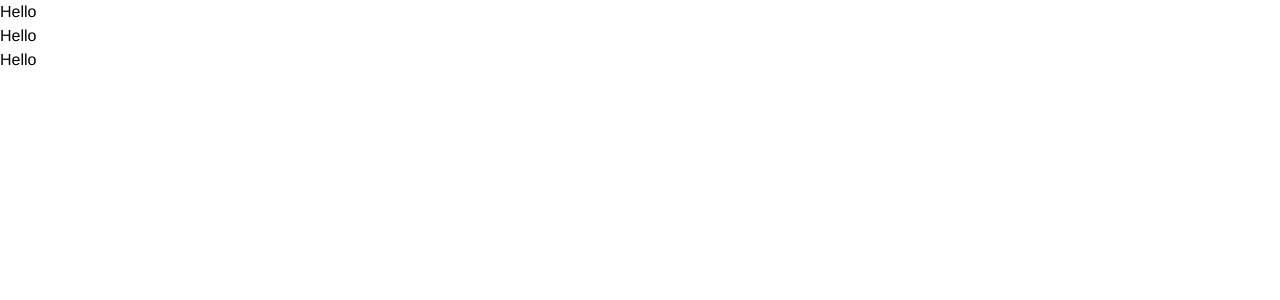
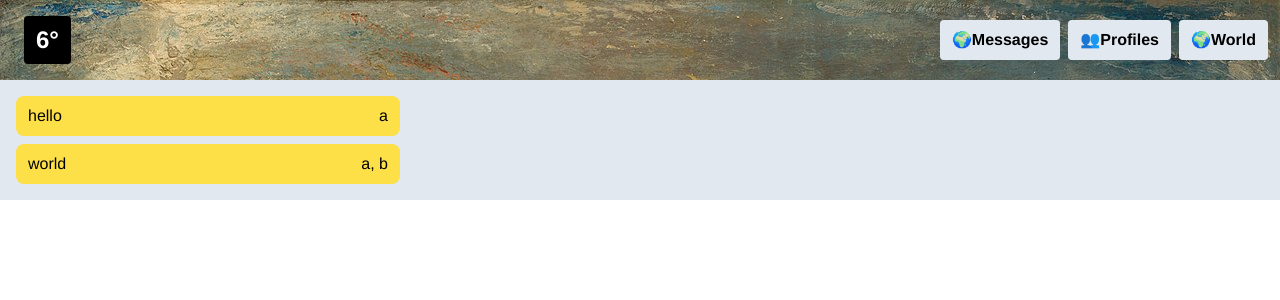
Before and after one commit to MichaelCollingwood/SignatureChainingExperiment, a Next.js app: page /messages in a window 1280 px wide. Shown: the top 300 px of the page. Built offline with nearby package versions, Linux system fonts and the light colour scheme.

Commit message:
Add messages to page

```diff
--- a/src/components/Head.tsx
+++ b/src/components/Head.tsx
@@ -2,6 +2,7 @@ import Head from "next/head"
 
 export const Header = () => (
     <Head>
+        <link rel="shortcut icon" href="../../public/favicon.PNG" />
         <title>6°</title>
     </Head>
 )
--- a/src/components/Message.tsx
+++ b/src/components/Message.tsx
@@ -1,8 +1,11 @@
-export default function Message() {
+export default function Message({ text, sources }: { text: string, sources: string[] }) {
     return (
-        <li>
-            <p>
-                Hello
+        <li className='m-2 bg-yellow-300 rounded-lg px-3 py-2 flow-root max-w-sm'>
+            <p className='float-left'>
+                {text}
+            </p>
+            <p className='float-right'>
+                {sources.join(', ')}
             </p>
         </li>
     )
--- a/src/components/NavItem.tsx
+++ b/src/components/NavItem.tsx
@@ -4,7 +4,7 @@ import Emoji from './Emoji';
 export default function NavItem({emoji, where}: {emoji: string, where: string}) {
     return (
         <div className="px-1">
-            <li className="sm:inline-flex sm:w-auto w-full px-3 py-2 rounded bg-black hover:bg-white text-white font-bold hover:text-black">
+            <li className="sm:inline-flex sm:w-auto w-full px-3 py-2 rounded bg-slate-200 hover:bg-white hover:text-black font-bold">
                 <Link href={`/${where.toLowerCase()}`}>
                     <div>
                         <Emoji symbol={emoji} label={where}/>
--- a/src/pages/index.tsx
+++ b/src/pages/index.tsx
@@ -7,6 +7,9 @@ export default function Home() {
     <div>
       <Header />
       <Navbar />
+      <div className='bg-slate-200 p-2'>
+        Info
+      </div>
     </div>
   );
 }
--- a/src/pages/messages.tsx
+++ b/src/pages/messages.tsx
@@ -1,20 +1,24 @@
 import React, { useState } from 'react';
+import { Header } from '../components/Head';
 import Message from '../components/Message';
+import { Navbar } from '../components/NavBar';
 
 type Message = {
-    data: string,
-    validSources: string[]
+    text: string,
+    sources: string[]
 }
 
 export default function Messages() {
-    const [messages, setMessages] = useState<Message[]>([])
+    const [messages, setMessages] = useState<Message[]>([{text: 'hello', sources:['a']}, {text: 'world', sources:['a', 'b']}])
 
     return (
         <div>
-            <ul>
-                <Message />
-                <Message />
-                <Message />
+            <Header />
+            <Navbar />
+            <ul className='bg-slate-200 p-2'>
+                {messages.map((message) =>
+                    <Message text={message.text} sources={message.sources}/>
+                )}
             </ul>
         </div>
     );
--- a/tailwind.config.js
+++ b/tailwind.config.js
@@ -10,7 +10,8 @@ module.exports = {
     },
     extend: {
       backgroundImage: {
-        'turner': "url('../../public/burning_commons_turner.jpg')"
+        'turner': "url('../../public/burning_commons_turner.jpg')",
+        'bg-header': "url('../../public/Logo.PNG')",
       }
     }
   },
```
Also changed, not shown: public/favicon.PNG (added).
